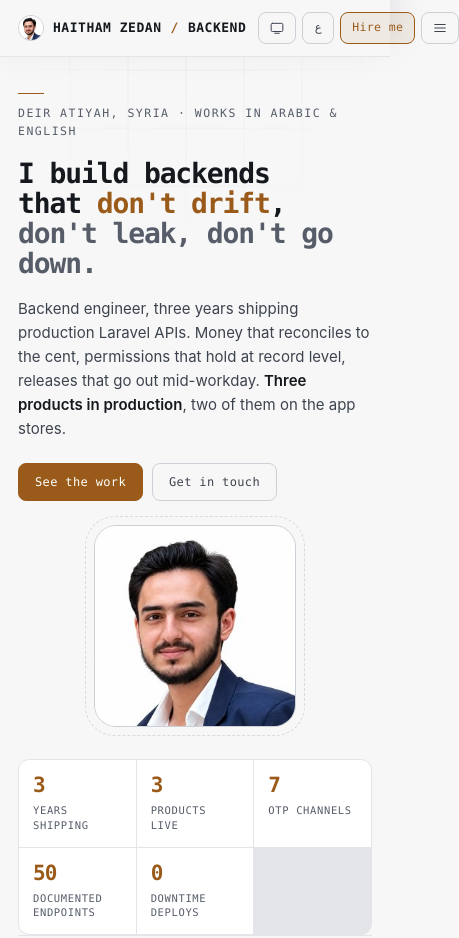
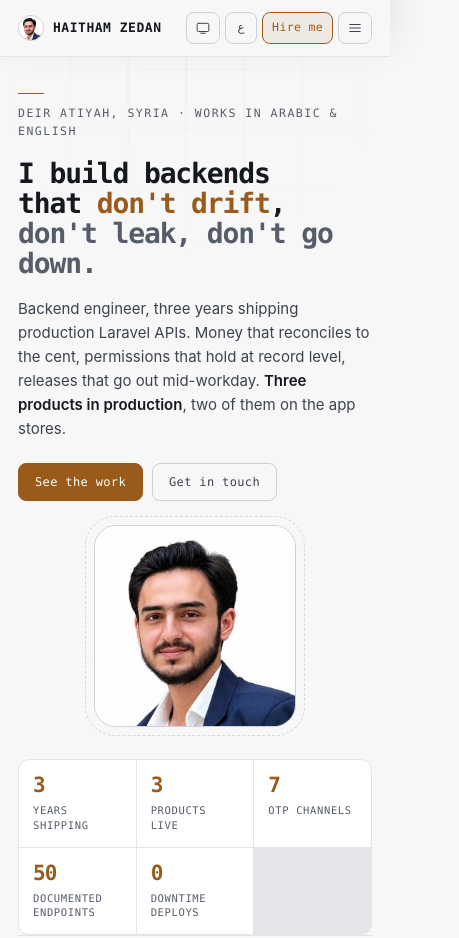
Before and after one commit to HaithamZedan1/haithamzedan.com, a website: page index.html in a window 390 px wide. Shown: the top 938 px of the page, 459 px wide, since content can reach past the window. Drawn offline with Linux system fonts and the light colour scheme.

Commit message:
Enhance brand display for better responsiveness and accessibility

```diff
--- a/index.html
+++ b/index.html
@@ -124,7 +124,8 @@ html[dir="rtl"] .progress{transform-origin:100% 50%}
 .bar[data-stuck="true"]{box-shadow:0 1px 0 var(--line),0 8px 24px rgba(0,0,0,.06)}
 html[data-theme="dark"] .bar[data-stuck="true"]{box-shadow:0 1px 0 var(--line),0 10px 28px rgba(0,0,0,.35)}
 .bar-in{max-width:var(--col);margin:0 auto;padding:0 var(--pad);height:56px;display:flex;align-items:center;gap:12px}
-.brand{display:flex;align-items:center;gap:9px;font-family:var(--mono);font-size:13px;letter-spacing:.04em;font-weight:650;white-space:nowrap;color:var(--text);margin-inline-end:auto;animation:fadeIn .8s var(--ease) backwards .1s}
+.brand{display:flex;align-items:center;gap:9px;min-width:0;font-family:var(--mono);font-size:13px;letter-spacing:.04em;font-weight:650;white-space:nowrap;color:var(--text);margin-inline-end:auto;animation:fadeIn .8s var(--ease) backwards .1s}
+.brand-tx{min-width:0;overflow:hidden;text-overflow:ellipsis}
 .brand:hover{text-decoration:none}
 .brand img{width:26px;height:26px;border-radius:50%;object-fit:cover;border:1px solid var(--line-2);flex:none;transition:transform .3s var(--ease)}
 .brand:hover img{transform:scale(1.08)}
@@ -138,7 +139,7 @@ html[dir="rtl"] .nav a::after{transform-origin:100% 50%}
 .nav a:hover::after,.nav a[aria-current="true"]::after{transform:scaleX(1)}
 html[data-lang="ar"] .nav a{font-family:var(--ar);font-size:14px}
 
-.tools{display:flex;align-items:center;gap:6px}
+.tools{display:flex;align-items:center;gap:6px;flex:none}
 .icon-btn{
   display:inline-flex;align-items:center;justify-content:center;gap:7px;
   height:32px;min-width:32px;padding:0 11px;
@@ -182,6 +183,17 @@ html[data-theme="dark"]   #themeBtn [data-ic="dark"]{display:inline-flex}
   .menu a:hover{color:var(--accent);padding-inline-start:14px;text-decoration:none}
   html[data-lang="ar"] .menu a{font-family:var(--ar);font-size:16px}
   .menu a:last-of-type{border-bottom:0}
+}
+@media (max-width:600px){
+  .bar-in{gap:8px}
+  .tools{gap:5px}
+  .icon-btn{padding:0 9px}
+  .brand i,.brand-role{display:none}
+}
+@media (max-width:380px){
+  .brand{font-size:12px}
+  .brand img{width:24px;height:24px}
+  .icon-btn{padding:0 8px}
 }
 
 /* ============ hero ============ */
@@ -361,7 +373,7 @@ html[data-lang="ar"] .foot-note{font-family:var(--ar);font-size:13px}
   <div class="bar-in">
     <a class="brand" href="#top">
       <img src="assets/haitham-96.jpg" alt="" width="26" height="26" loading="eager" decoding="async">
-      HAITHAM ZEDAN <i>/</i> BACKEND
+      <span class="brand-tx">HAITHAM ZEDAN <i>/</i> <span class="brand-role">BACKEND</span></span>
     </a>
 
     <nav class="nav" aria-label="Sections">
```
